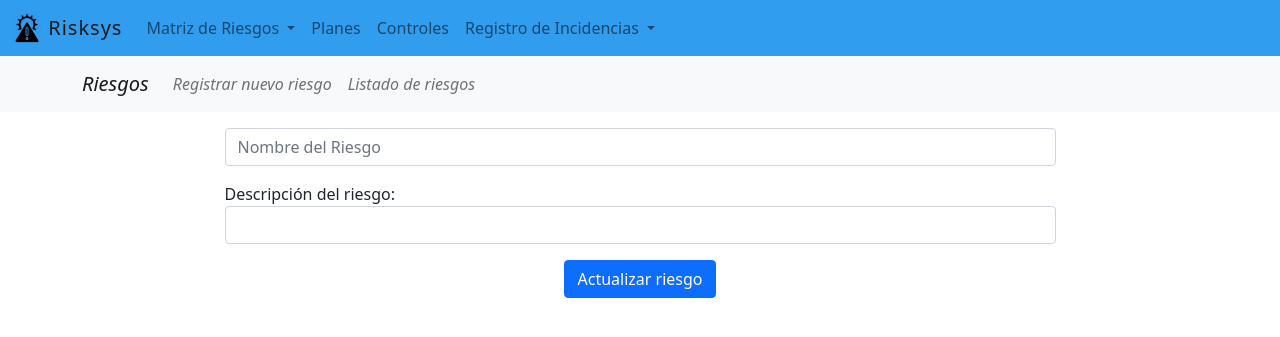
After one commit to atlasfoo/risk_audit_websys, a Django app: template templates/risk/risk_update_form.html in a window 1280 px wide. The commit adds this page. Shown: the top 337 px of the page. Run offline with Django 3.2, Linux system fonts and the light colour scheme; the template is opened without the code that fills it: values that come from a table or form of the project are taken from there, others are empty; parts of the project's set-up code (start-up, migrations or seed data) failed here and were passed over; some libraries are stand-ins or nearby versions.

Commit message:
:construction: - risk model update views

```diff
--- a/risk/models.py
+++ b/risk/models.py
@@ -4,8 +4,10 @@
 
 class Risk(models.Model):
     """Represents a risk in the organization's risk matrix"""
-    name = models.CharField(verbose_name="Nombre del riesgo", max_length=100)
-    description = RichTextField(verbose_name="Descripción del riesgo")
+    name = models.CharField(verbose_name="Nombre del riesgo", max_length=100,
+                            null=False, blank=False)
+    description = RichTextField(verbose_name="Descripción del riesgo",
+                                null=False, blank=False)
 
     class Meta:
         verbose_name = "Riesgo"
@@ -18,9 +20,12 @@
 
 class Cause(models.Model):
     """Represents a risk causes in the risk matrix"""
-    name = models.CharField(verbose_name="Nombre de la causa", max_length=100)
-    description = RichTextField(verbose_name="Descripción de la causa")
-    risk = models.ForeignKey(Risk, on_delete=models.CASCADE, verbose_name="Riesgo", related_name="causes")
+    name = models.CharField(verbose_name="Nombre de la causa", max_length=100,
+                            null=False, blank=False)
+    description = RichTextField(verbose_name="Descripción de la causa",
+                                null=False, blank=False)
+    risk = models.ForeignKey(Risk, on_delete=models.CASCADE, verbose_name="Riesgo", related_name="causes",
+                             null=False)
 
     class Meta:
         verbose_name = "Causa"
@@ -33,10 +38,13 @@
 
 class Effect(models.Model):
     """Represents a risk effects in the risk matrix"""
-    name = models.CharField(verbose_name="Nombre de la consecuencia", max_length=100)
-    description = RichTextField(verbose_name="Descripción de la consecuencia")
+    name = models.CharField(verbose_name="Nombre de la consecuencia", max_length=100,
+                            null=False, blank=False)
+    description = RichTextField(verbose_name="Descripción de la consecuencia",
+                                null=False, blank=False)
     economic_loss = models.DecimalField(verbose_name="Costo económico", decimal_places=2, max_digits=16)
-    risk = models.ForeignKey(Risk, on_delete=models.CASCADE, verbose_name="Riesgo", related_name="effects")
+    risk = models.ForeignKey(Risk, on_delete=models.CASCADE, verbose_name="Riesgo", related_name="effects",
+                             null=False)
 
     class Meta:
         verbose_name = "Consecuencia"
--- a/risk/urls.py
+++ b/risk/urls.py
@@ -1,9 +1,10 @@
 from django.urls import path
 
-from risk.views import RiskListView, RiskDetailView, CreateRiskView
+from risk.views import RiskListView, RiskDetailView, CreateRiskView, UpdateRiskView
 
 risk_urls = ([
     path('', RiskListView.as_view(), name='list'),
     path('<int:pk>', RiskDetailView.as_view(), name='risk'),
     path('create/', CreateRiskView.as_view(), name='create'),
+    path('update/<int:pk>', UpdateRiskView.as_view(), name='update'),
 ], 'risks')
--- a/templates/layout.html
+++ b/templates/layout.html
@@ -4,9 +4,12 @@
     <meta charset="UTF-8">
     <link href="https://cdn.jsdelivr.net/npm/bootstrap@5.0.1/dist/css/bootstrap.min.css" rel="stylesheet"
           integrity="sha384-+0n0xVW2eSR5OomGNYDnhzAbDsOXxcvSN1TPprVMTNDbiYZCxYbOOl7+AMvyTG2x" crossorigin="anonymous">
+    <link rel="stylesheet" href="https://cdn.jsdelivr.net/npm/@fortawesome/fontawesome-free@5.15.3/css/fontawesome.min.css"
+          integrity="sha384-wESLQ85D6gbsF459vf1CiZ2+rr+CsxRY0RpiF1tLlQpDnAgg6rwdsUF1+Ics2bni" crossorigin="anonymous">
     <script src="https://cdn.jsdelivr.net/npm/bootstrap@5.0.1/dist/js/bootstrap.bundle.min.js"
             integrity="sha384-gtEjrD/SeCtmISkJkNUaaKMoLD0//ElJ19smozuHV6z3Iehds+3Ulb9Bn9Plx0x4"
             crossorigin="anonymous"></script>
+    <script src="https://kit.fontawesome.com/6528ac5c75.js" crossorigin="anonymous"></script>
     {% load static %}
     <link rel="shortcut icon" href="{% static 'favicon.ico' %}" type="image/x-icon">
     <link rel="stylesheet" href="{% static 'css/style.css' %}">
--- a/templates/risk/includes/risks_menu.html
+++ b/templates/risk/includes/risks_menu.html
@@ -16,7 +16,6 @@
                         <a class="nav-link" href="{% url 'risks:create' %}"><i>Registrar nuevo riesgo</i></a>
                     </li>
                     <li class="nav-item">
-{#                        <a class="nav-link" href="{% url 'risks:list' %}"><i>Listado de riesgos</i></a>#}
                         <a class="nav-link" href="{% url 'risks:list' %}"><i>Listado de riesgos</i></a>
                     </li>
                 </ul>
--- /dev/null
+++ b/templates/risk/risk_update_form.html
@@ -0,0 +1,18 @@
+{% extends 'layout.html' %}
+{% load static %}
+{% block title %}Actualizar riesgo{% endblock %}
+{% block body %}
+    {% include 'risk/includes/risks_menu.html' %}
+    <section class="container">
+        <div class="row mt-3 mb-5">
+            <div class="col-md-9 mx-auto">
+                <form action="" method="post">{% csrf_token %}
+                    {{ form.as_p }}
+                    <div class="w-100 text-center">
+                        <input type="submit" value="Actualizar riesgo" class="btn btn-primary"/>
+                    </div>
+                </form>
+            </div>
+        </div>
+    </section>
+{% endblock %}
```
Also changed, not shown: risk/views.py (+10 -1 lines), templates/risk/risk_list.html (+3 -4 lines).
